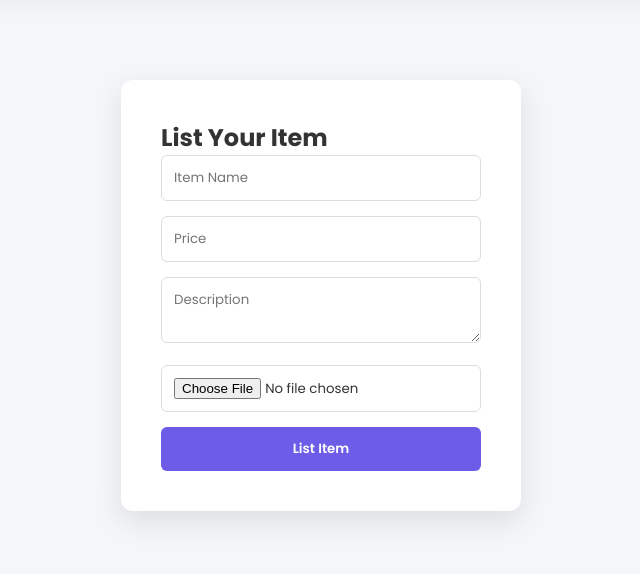
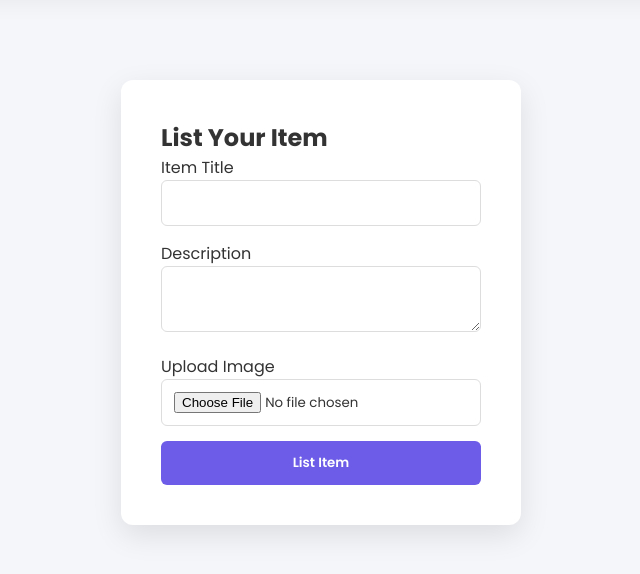
Before and after one commit to sharon232323/bidmate, a Flask app: page /add_item in a window 1280 px wide. Shown: the part 63-637 px from the top of the page, without its empty margins (319-959 px from the left). Run offline with Flask 3, Linux system fonts and the light colour scheme; the visitor is signed in with stand-in values (Sample User, id 1).

Commit message:
add_item error solution

```diff
--- a/app.py
+++ b/app.py
@@ -140,9 +140,12 @@ def add_item():
         return redirect("/login")
 
     if request.method == "POST":
-        title = request.form["title"]
-        description = request.form["description"]
-        image_file = request.files["image"]
+        title = request.form.get("title")
+        description = request.form.get("description")
+        image_file = request.files.get("image")
+
+        if not image_file or image_file.filename == "":
+            return "Please upload an image"
 
         filename = secure_filename(image_file.filename)
         image_path = os.path.join(app.config["UPLOAD_FOLDER"], filename)
--- a/templates/add_item.html
+++ b/templates/add_item.html
@@ -4,12 +4,26 @@
 <div class="form-container">
     <h2>List Your Item</h2>
     <form method="POST" enctype="multipart/form-data">
-        <input type="text" name="name" placeholder="Item Name" required>
-        <input type="text" name="price" placeholder="Price" required>
-        <textarea name="description" placeholder="Description"></textarea>
-        <input type="file" name="image" required>
-        <button type="submit">List Item</button>
-    </form>
+
+    <div class="form-group">
+        <label>Item Title</label>
+        <input type="text" name="title" required>
+    </div>
+
+    <div class="form-group">
+        <label>Description</label>
+        <textarea name="description" required></textarea>
+    </div>
+
+    <div class="form-group">
+        <label>Upload Image</label>
+        <input type="file" name="image" accept="image/*" required>
+    </div>
+
+    <button type="submit" class="btn">List Item</button>
+
+</form>
+
 </div>
 
 {% endblock %}
```
